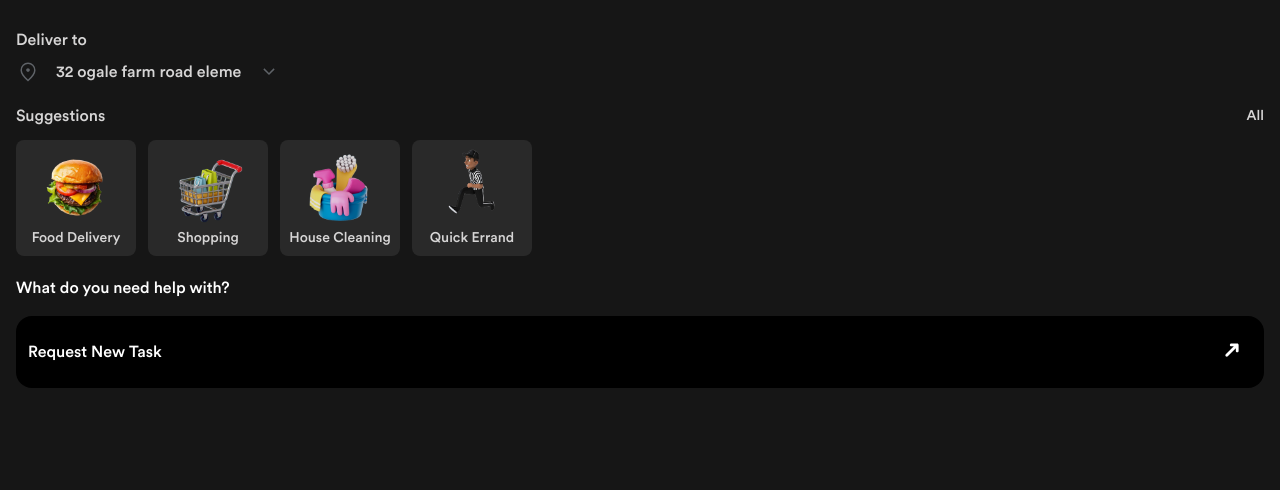
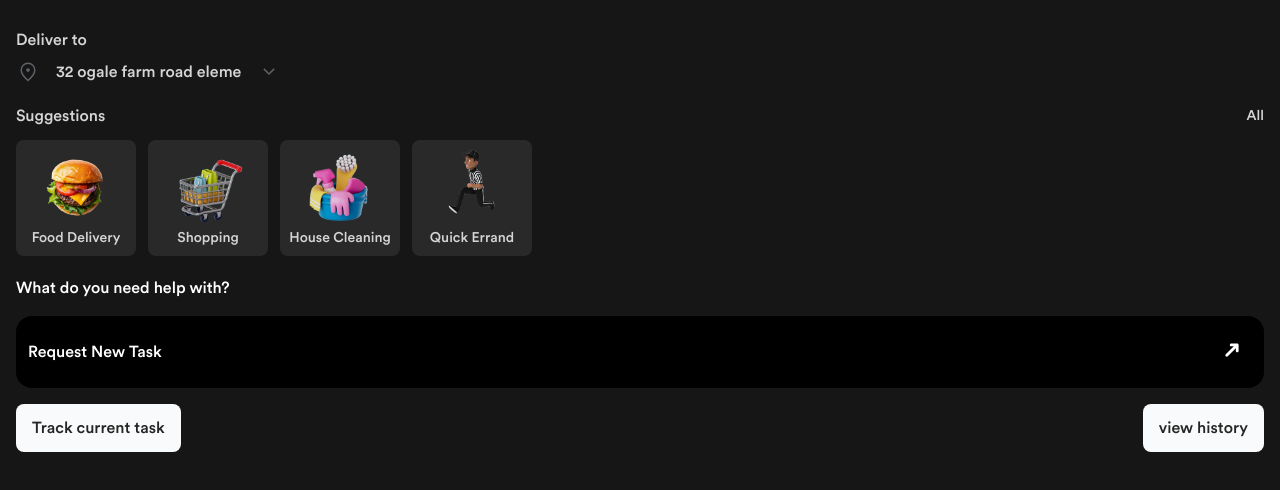
Before and after one commit to Godspowerj/Foodnest, a Next.js app: page /main in a window 1280 px wide. Shown: the top 490 px of the page. Built offline with nearby package versions, Linux system fonts and the light colour scheme.

Commit message:
in progress

```diff
--- a/src/app/main/page.tsx
+++ b/src/app/main/page.tsx
@@ -82,6 +82,10 @@ const StartPage = () => {
             </button>
             <WiDirectionUpRight className="w-10 h-10" />
           </div>
+          <div className="flex justify-between items-center text-[#252525] mt-4 w-full">
+            <button className="bg-[#F9FAFB] px-4 py-3 rounded-lg">Track current task</button>
+            <button className="bg-[#F9FAFB] px-4 py-3 rounded-lg">view history</button>
+          </div>
         </div>
       </div>
     </>
```
